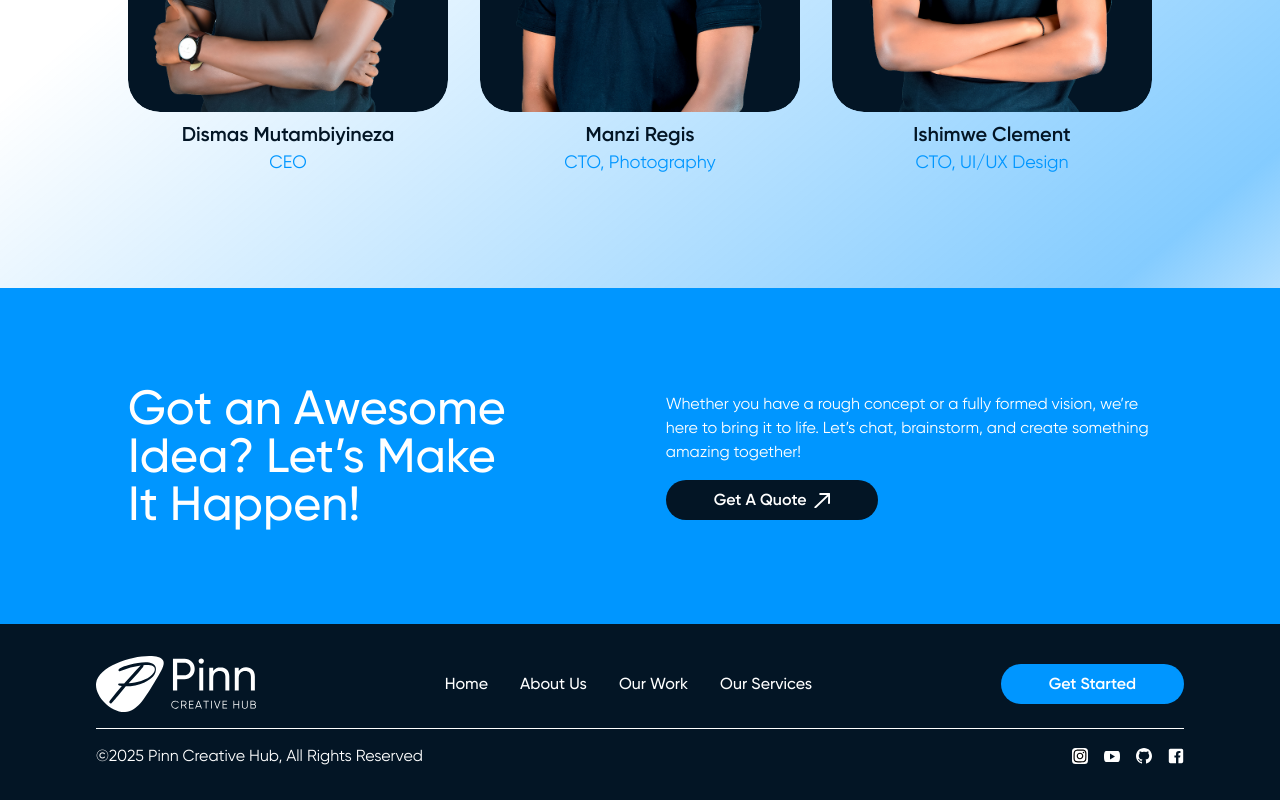
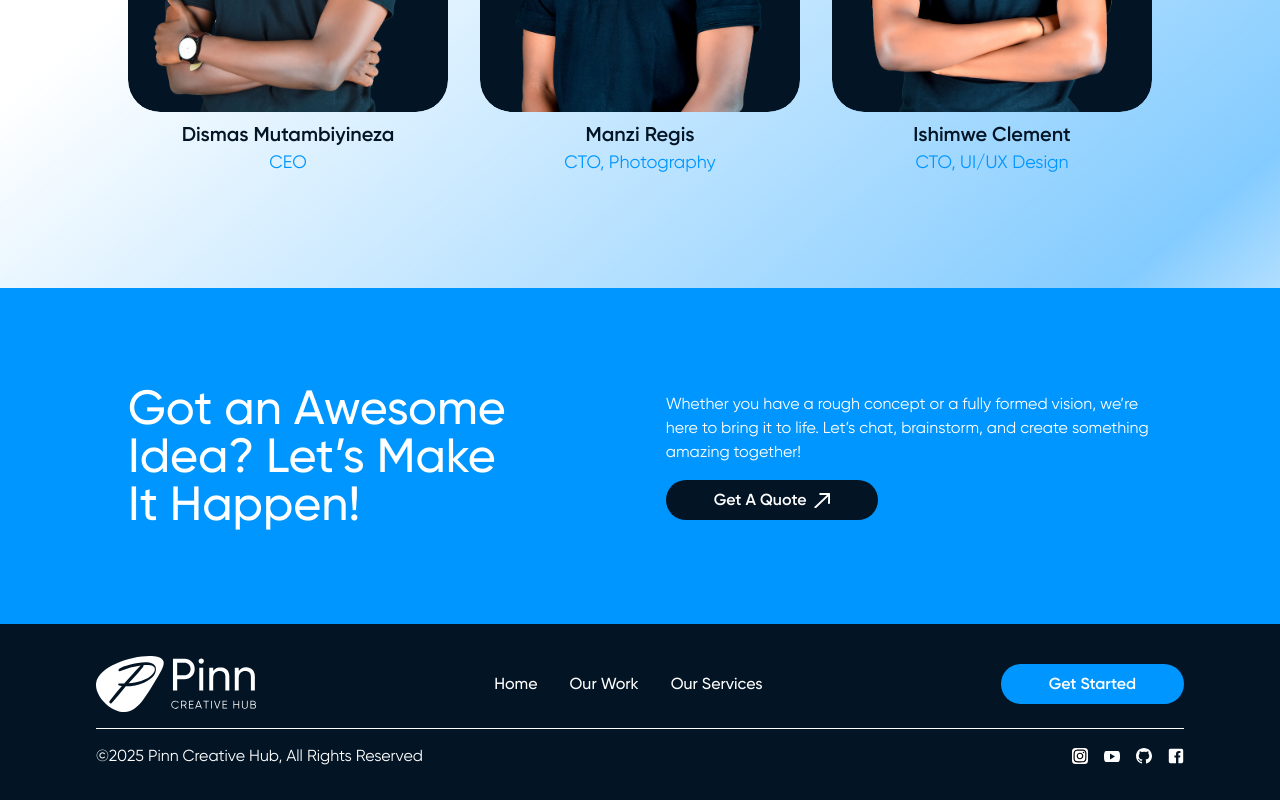
Before and after one commit to clementus360/pinn, a Next.js app: page / in a window 1280 px wide. Shown: the part 4275-5075 px from the top of the page. Built offline with nearby package versions, Linux system fonts and the light colour scheme.

Commit message:
remove about from footer

```diff
--- a/src/components/layout/Footer.tsx
+++ b/src/components/layout/Footer.tsx
@@ -9,7 +9,7 @@ interface NavItem {
 
 const navItems: NavItem[] = [
     { title: "Home", link: "/" },
-    { title: "About Us", link: "/about" },
+    // { title: "About Us", link: "/about" },
     { title: "Our Work", link: "/works" },
     { title: "Our Services", link: "/services" },
 ];
```
